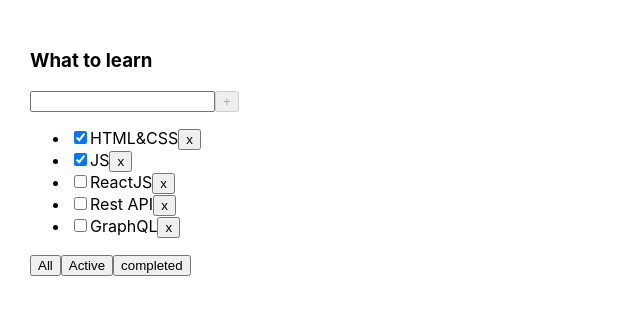
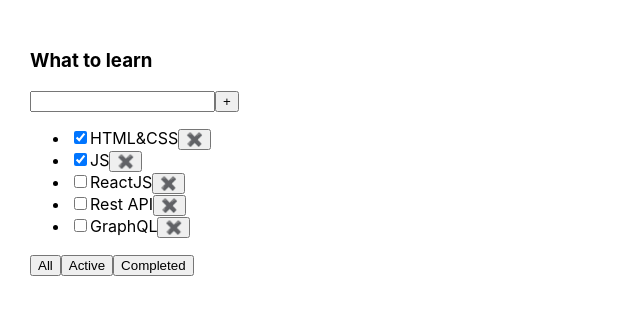
Before and after one commit to Philian73/1-todolist, a React (Vite) app: page / in a window 1280 px wide. Shown: the top 314 px of the page, without its empty margins (0-640 px from the left). Built offline with nearby package versions, Linux system fonts and the light colour scheme.

Commit message:
Replaced the useState of the input with useRef. Added error logic.

```diff
--- a/src/components/TodoList/TodoList.tsx
+++ b/src/components/TodoList/TodoList.tsx
@@ -1,71 +1,77 @@
-import { ChangeEvent, KeyboardEvent, FC, useState } from 'react'
+import { KeyboardEvent, FC, useRef, ChangeEvent, useState } from 'react'
 
 import { FilterValuesType, TaskType } from '../../App'
+
+import s from './TodoList.module.css'
 
 type PropsType = {
   title: string
   tasks: TaskType[]
   removeTask: (taskId: string) => void
   changeFilter: (value: FilterValuesType) => void
-  addTask: (title: string) => void
+  addTask: (taskTitle: string) => void
+  changeStatus: (taskId: string, isDone: boolean) => void
 }
-export const TodoList: FC<PropsType> = ({ title, tasks, removeTask, changeFilter, addTask }) => {
-  const [taskTitle, setTaskTitle] = useState<string>('')
+export const TodoList: FC<PropsType> = ({
+  title,
+  tasks,
+  removeTask,
+  changeFilter,
+  addTask,
+  changeStatus,
+}) => {
+  const newTaskTitle = useRef<HTMLInputElement>(null)
+  const [error, setError] = useState<string | null>(null)
 
-  const MAX_LENGTH_TASK_TITLE = 15
+  const addTaskHandler = () => {
+    if (error) return
 
-  const changeTaskTitleHandler = (e: ChangeEvent<HTMLInputElement>) =>
-    setTaskTitle(e.currentTarget.value)
-  const addTaskHandler = () => {
-    if (taskTitle.trim().length && taskTitle.trim().length <= MAX_LENGTH_TASK_TITLE) {
-      addTask(taskTitle.trim())
-      setTaskTitle('')
+    if (newTaskTitle.current && newTaskTitle.current.value.trim()) {
+      addTask(newTaskTitle.current.value.trim())
+      newTaskTitle.current.value = ''
+    } else {
+      setError('Title is required')
     }
   }
   const onKeyDownHandler = (e: KeyboardEvent<HTMLInputElement>) => {
     if (e.key === 'Enter' && e.ctrlKey) addTaskHandler()
+    if (error && e.key !== ' ') setError(null)
   }
 
   const tasksMap = tasks.map(t => {
-    const removeTaskHandler = () => removeTask(t.id)
+    const removeTaskHandler = () => {
+      removeTask(t.id)
+    }
+    const onChangeHandler = (e: ChangeEvent<HTMLInputElement>) => {
+      changeStatus(t.id, e.currentTarget.checked)
+    }
 
     return (
       <li key={t.id}>
-        <input type="checkbox" checked={t.isDone} />
+        <input type="checkbox" checked={t.isDone} onChange={onChangeHandler} />
         <span>{t.title}</span>
-        <button onClick={removeTaskHandler}>x</button>
+        <button onClick={removeTaskHandler}>✖️</button>
       </li>
     )
   })
-
-  const addTaskButtonState =
-    taskTitle.trim().length === 0 || taskTitle.trim().length > MAX_LENGTH_TASK_TITLE
-  const addTaskErrorMessage = taskTitle.trim().length > MAX_LENGTH_TASK_TITLE && (
-    <div>
-      <span>Task name must be no more than {MAX_LENGTH_TASK_TITLE} characters</span>
-    </div>
-  )
 
   return (
     <div>
       <h3>{title}</h3>
       <div>
-        <input
-          type="text"
-          value={taskTitle}
-          onChange={changeTaskTitleHandler}
-          onKeyDown={onKeyDownHandler}
-        />
-        <button disabled={addTaskButtonState} onClick={addTaskHandler}>
-          +
-        </button>
-        {addTaskErrorMessage}
+        <input className={error ? s.error : ''} ref={newTaskTitle} onKeyDown={onKeyDownHandler} />
+        <button onClick={addTaskHandler}>+</button>
+        {error && (
+          <div>
+            <span className={s.errorMessage}>{error}</span>
+          </div>
+        )}
       </div>
       <ul>{tasksMap}</ul>
       <div>
         <button onClick={() => changeFilter('all')}>All</button>
         <button onClick={() => changeFilter('active')}>Active</button>
-        <button onClick={() => changeFilter('completed')}>completed</button>
+        <button onClick={() => changeFilter('completed')}>Completed</button>
       </div>
     </div>
   )
```
